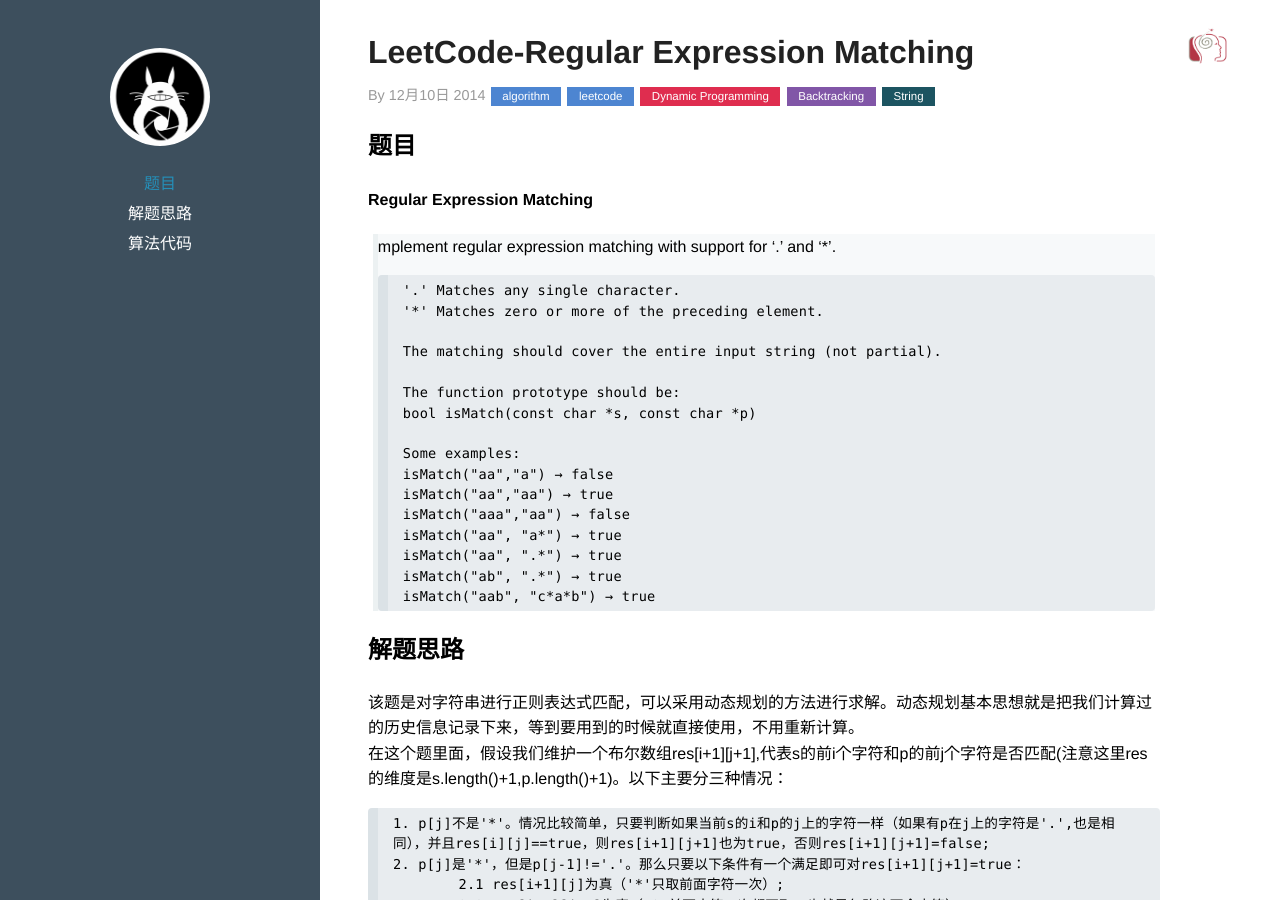
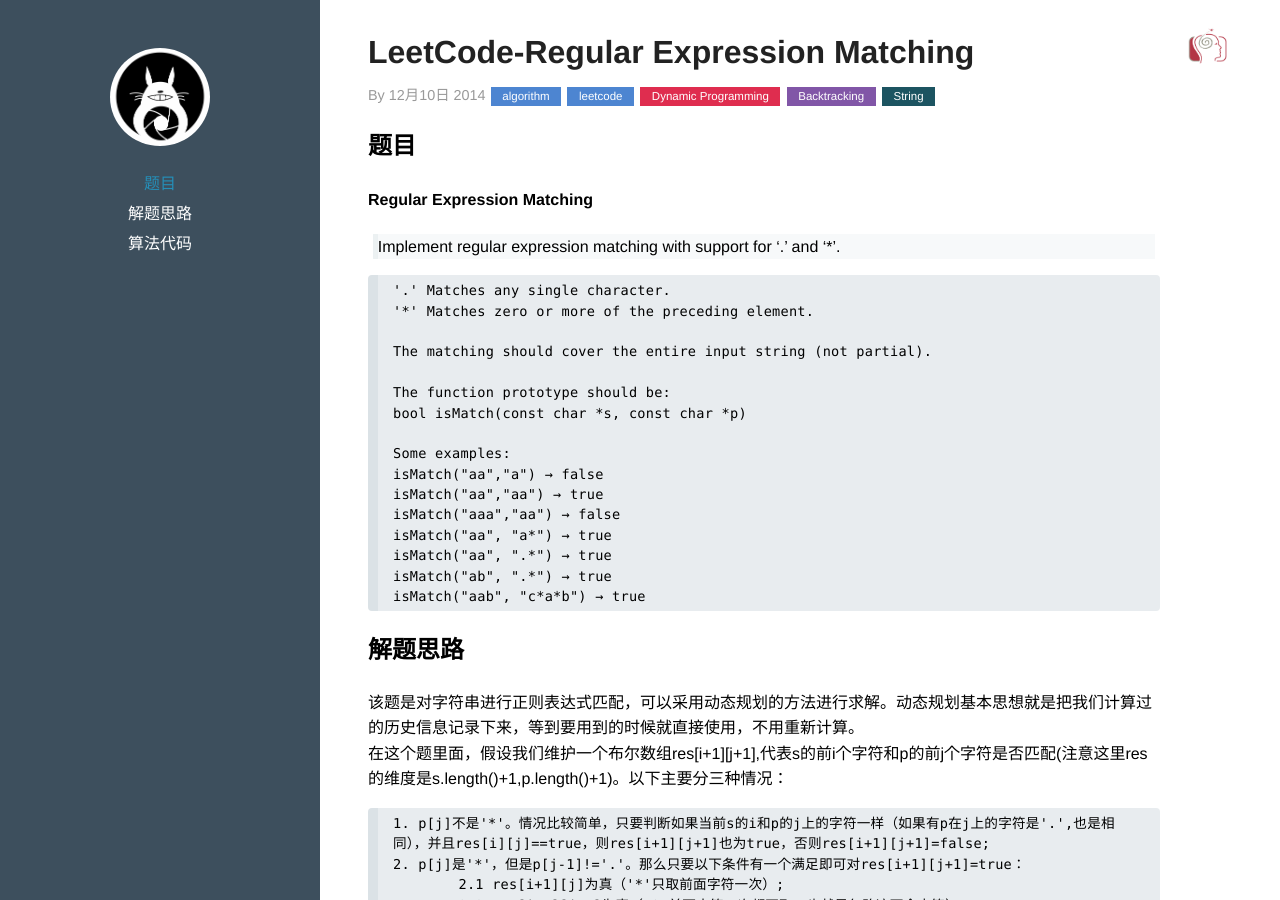
Before and after one commit to hexo2hexo/xwzpp.github.io, a Jekyll site: the page built from _posts/2014-12-10-leetcode-Regular-Expression-Matching.md, in a window 1280 px wide and 900 px high. Built offline with Jekyll 4.4.1, drawn with Linux system fonts in a browser that asks for light colours; Markdown is read by kramdown in place of the engine named in the settings; comment, search, counter and statistics services are not loaded.

Commit message:
2014-12-09

```diff
--- a/_posts/2014-12-10-leetcode-Regular-Expression-Matching.md
+++ b/_posts/2014-12-10-leetcode-Regular-Expression-Matching.md
@@ -9,16 +9,16 @@
 ---
 ##题目
 ####Regular Expression Matching
->mplement regular expression matching with support for '.' and '*'.
->
+>Implement regular expression matching with support for '.' and '*'.
+
 	'.' Matches any single character.
 	'*' Matches zero or more of the preceding element.
->
+
 	The matching should cover the entire input string (not partial).
->
+
 	The function prototype should be:
 	bool isMatch(const char *s, const char *p)
->
+
 	Some examples:
 	isMatch("aa","a") → false
 	isMatch("aa","aa") → true
```
